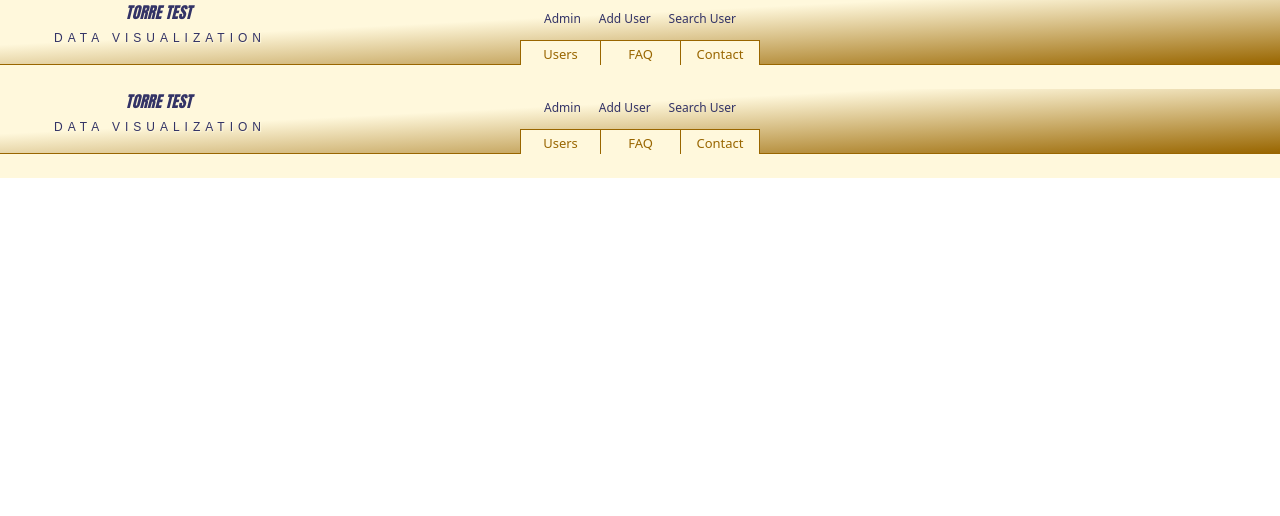
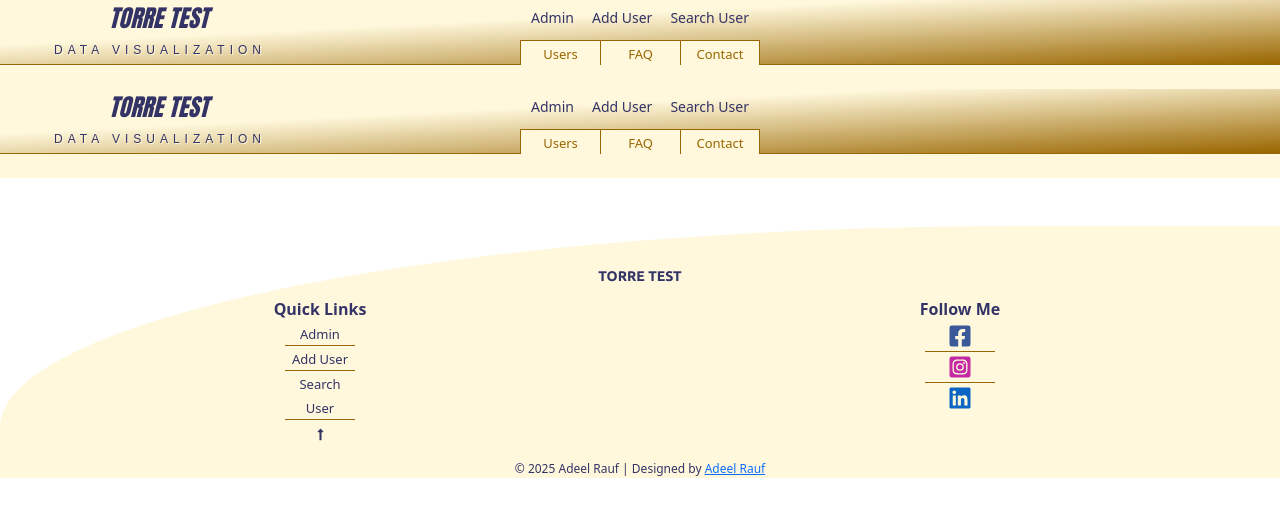
Before and after one commit to uxuidev/torre, a Next.js app: page /components/header in a window 1280 px wide. Shown: the top 516 px of the page. Built offline with nearby package versions, Linux system fonts and the light colour scheme; a web font is replaced by a local one.

Commit message:
footer added

```diff
--- a/app/components/footer/page.js
+++ b/app/components/footer/page.js
@@ -0,0 +1,34 @@
+import Link from "next/link";
+import { FaFacebookSquare, FaLinkedin, FaInstagramSquare, FaLongArrowAltUp } from "react-icons/fa";
+
+const Footer = () => {
+    return (
+        <footer className="container-fluid text-center footer mt-5">
+            <div className="row">
+                <div className="col-12">
+                    <Link href={'/#'} style={{textDecoration:'none'}}>
+                        <div className="footer-tagline">TORRE TEST</div>
+                    </Link>
+                </div>
+                <div className="col-6 pb-3">
+                    <div className="footer-headings">Quick Links</div>
+                    <div><Link href="/">Admin</Link></div>
+                    <div><Link href="/#faq">Add User</Link></div>
+                    <div><Link href="/#contact">Search User</Link></div>
+                    <div style={{ border: 'none' }}><Link href="#home" className="col3" title="Go to top"><FaLongArrowAltUp /></Link></div>
+                </div>
+                <div className="col-6 pb-3">
+                    <div className="footer-headings"><span className="col1">Follow Me</span></div>
+                    <div><Link href="https://www.facebook.com/adeel.rauf.793204/"><FaFacebookSquare className="ico-fb" /></Link></div>
+                    <div><Link href="https://www.facebook.com/islahomazah/"><FaInstagramSquare className="ico-insta" /></Link></div>
+                    <div className="border-0"><Link href="https://linkedin.com/in/adeelrauf"><FaLinkedin className="ico-li" /></Link></div>
+                </div>
+                <div className="col-12 footer-bottom">
+                    &copy; 2025 Adeel Rauf | Designed by <Link href="https://adeelrauf.com" >Adeel Rauf</Link>
+                </div>
+            </div>
+        </footer>
+    )
+}
+
+export default Footer
--- a/app/globals.scss
+++ b/app/globals.scss
@@ -228,3 +228,126 @@ $tabW: 80px;
   //align-items: center; /* Centers vertically */
   //height: 100%; /* Ensure the container fills its parent */
 }
+
+/////////////////////////////////////
+
+///// FOOTER /////
+.footer {
+    width: 100%;
+    //height: 150px;
+    background-image: $grad4;
+    //border-top-left-radius: 50%;
+    //border-top-right-radius: 50%;
+    border-top-left-radius: 80%;
+    padding-top: 40px;
+}
+
+.footer-logo {
+    max-height: 100px;
+    //border-radius: 45px;
+    max-width: 100px;
+    height: auto;
+    width: auto;
+}
+
+.footer-tagline {
+    font-size: 14px;
+    color: $col1;
+    font-family: 'Ubuntu';
+    padding-bottom: 10px;
+    font-weight: bold;
+}
+
+.footer-headings {
+    font-size: 16px;
+    font-weight: bold;
+    color: $col1;
+    text-align: center;
+}
+
+.footer-headings~div {
+    border-bottom: 1px solid $col5;
+    width: 70px;
+    margin: auto;
+}
+
+.footer-headings~div>a {
+    font-size: 13px;
+    color: $col1;
+    text-decoration: none;
+}
+
+.footer-headings~div>a:hover {
+    color: $col5;
+}
+
+.ico-fb {
+    color: #3b5998;
+    font-size: 30px;
+    padding: 3px;
+}
+
+.ico-insta {
+    color: #c32aa3;
+    font-size: 30px;
+    padding: 3px;
+}
+
+.ico-li {
+    color: #0a66c2;
+    font-size: 30px;
+    padding: 3px;
+}
+
+.footer-bottom {
+    font-size: 12px;
+    color: $col1;
+}
+
+//////////////////////////////////////
+
+
+@media screen and (min-width: 768px) {
+
+    //md
+    .top-bar>a {
+        font-size: 14px;
+    }
+}
+
+@media screen and (min-width: 768px) {
+    //medium or higher
+
+    .company-bg-dark,
+    .company-bg-light {
+        margin: 10px 20%;
+    }
+
+    .company-name {
+        font-size: 24px;
+    }
+
+    .company-tag {
+        font-size: 32px;
+        padding: 15px 20%;
+    }
+
+    .company-text {
+        font-size: 22px;
+        padding: 20px;
+    }
+
+    .bottom-bar>div {
+        width: 80px;
+    }
+
+    .bottom-bar>div>a {
+        font-size: 12px;
+    }
+
+    .btn-login-out>span {
+        font-size: 12px;
+    }
+}
+
+////////////////////////////
--- a/app/layout.js
+++ b/app/layout.js
@@ -1,6 +1,7 @@
 import { Geist, Geist_Mono } from "next/font/google";
 import "./globals.scss";
 import Header from "./components/header/page";
+import Footer from "./components/footer/page";
 
 const geistSans = Geist({
   variable: "--font-geist-sans",
@@ -23,6 +24,7 @@ export default function RootLayout({ children }) {
       <body className={`${geistSans.variable} ${geistMono.variable}`}>
         <Header />
         {children}
+        <Footer />
       </body>
     </html>
   );
--- a/app/page.js
+++ b/app/page.js
@@ -74,7 +74,7 @@ export default function Home() {
   return (
     <div className="container-fluid">
       <div className="row">
-        <div className="col-12 col-md-6 chart-container">
+        <div className="col-12 col-md-6 chart-container border-end p-5">
           <h1 className="text-center">Pie Chart</h1>
           {skills.length > 0 ? (
             <Piechart lbl={labels} data={skillCount} colours={colors} pieAR={1} title="Skill Distribution" titleColor="black" lblColor="gray" />
@@ -82,7 +82,7 @@ export default function Home() {
             <p className="text-center">Loading...</p>
           )}
         </div>
-        <div className="col-12 col-md-6 barchart-container">
+        <div className="col-12 col-md-6 barchart-container border-start p-5">
           <h1 className="text-center">Bar Chart</h1>
           {skills.length > 0 ? (
             <BarChart lblData={labels} chartData={skillCount} title="Users count with specific skill" />
```
